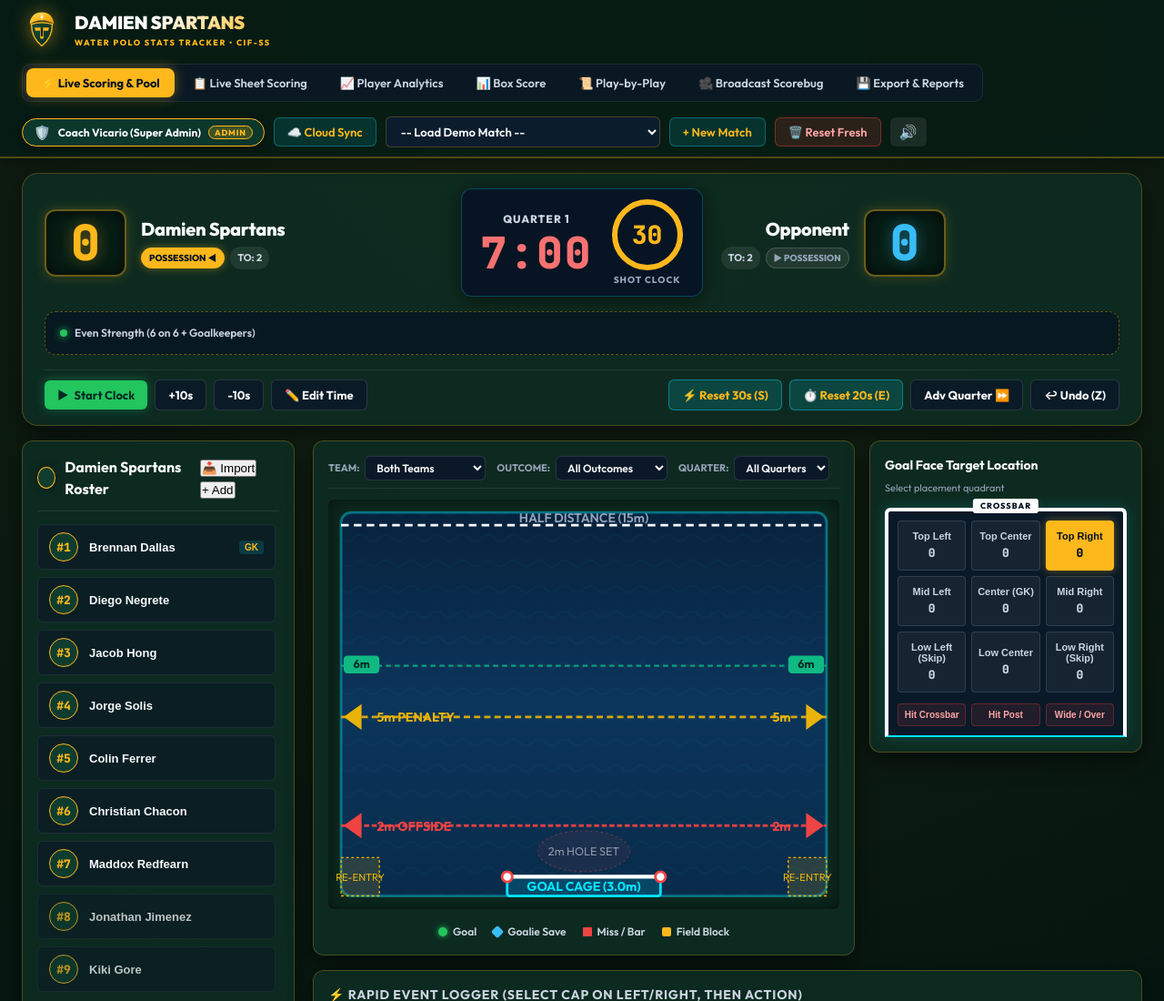
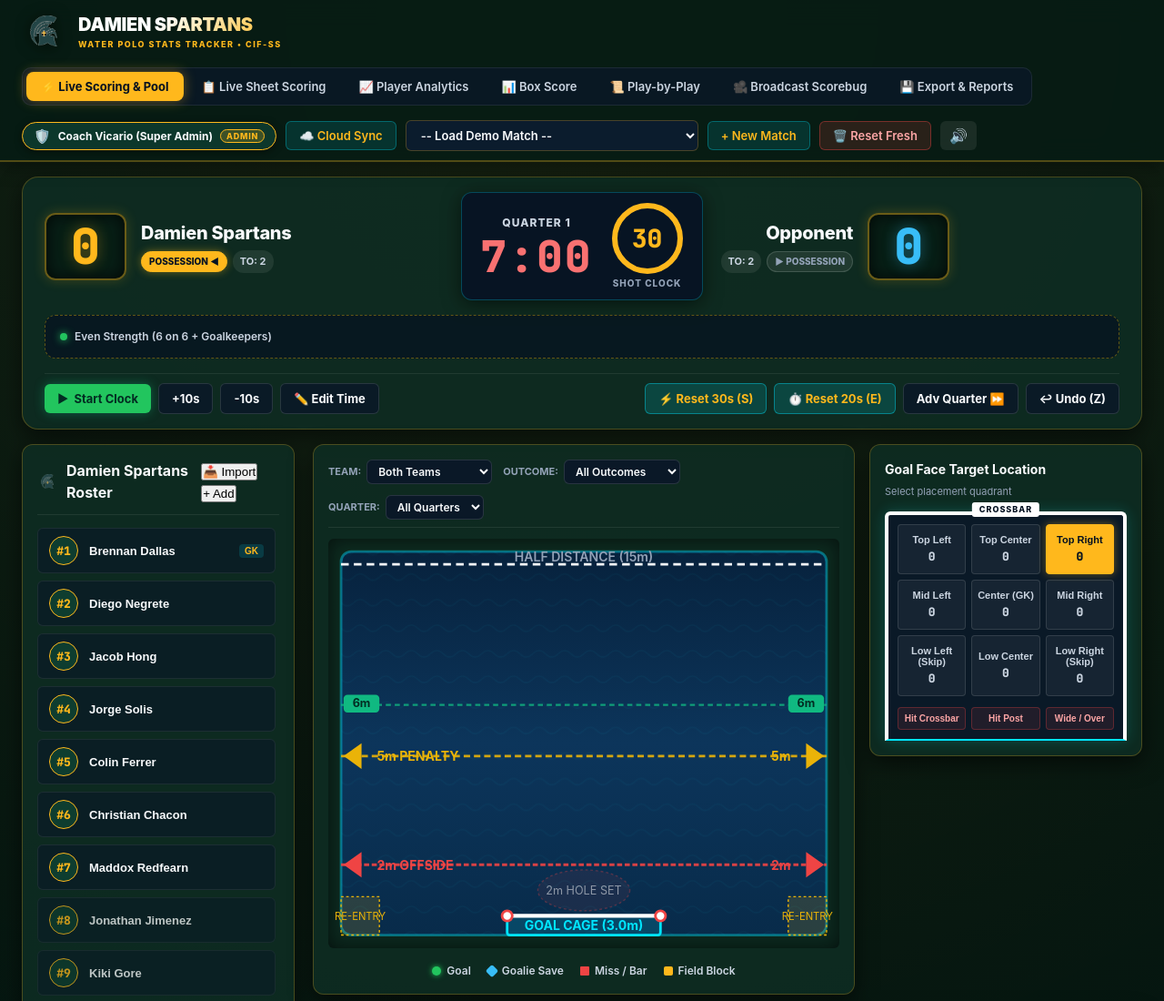
Before and after one commit to techmaster626-ai/Damien-tracker, a website with bundled scripts: page index.html in a window 1280 px wide. Shown: the top 1100 px of the page at 91% size. Built offline with nearby package versions, Linux system fonts and the light colour scheme.

Commit message:
feat: use official Damien Spartans helmet crest logo across app, header, favicon, scorebug, and reports

```diff
--- a/index.html
+++ b/index.html
@@ -6,10 +6,13 @@
   <title>Damien Spartans Water Polo • Live Stats & Scorekeeper</title>
   <meta name="description" content="Official Damien High School Spartans Boys Water Polo stats tracker, live scorekeeping, 30s shot clock, 20s exclusion timer, interactive pool shot chart, CIF-SS & NCAA box scores, MaxPreps export, and live stream scorebug.">
 
-  <!-- Google Fonts: Outfit & JetBrains Mono -->
+  <!-- Official Damien Spartans Favicon -->
+  <link rel="icon" type="image/png" href="assets/damien-logo.png">
+
+  <!-- Google Fonts: Inter & JetBrains Mono for Scoreboards -->
   <link rel="preconnect" href="https://fonts.googleapis.com">
   <link rel="preconnect" href="https://fonts.gstatic.com" crossorigin>
-  <link href="https://fonts.googleapis.com/css2?family=JetBrains+Mono:ital,wght@0,400;0,600;0,700;0,800;1,400&family=Outfit:wght@400;500;600;700;800;900&display=swap" rel="stylesheet">
+  <link href="https://fonts.googleapis.com/css2?family=Inter:wght@400;500;600;700;800;900&family=JetBrains+Mono:wght@500;700;800;900&display=swap" rel="stylesheet">
 
   <!-- Stylesheets -->
   <link rel="stylesheet" href="styles/main.css">
@@ -140,9 +143,9 @@
         <div class="roster-column-card">
           <div class="roster-team-header">
             <div class="team-header-title">
-              <div class="team-cap-badge-icon" style="background-color: #0e3d2f; border: 1px solid #ffb81c;"></div>
+              <img src="assets/damien-logo.png" alt="Damien Helmet" class="team-cap-badge-img" style="width: 22px; height: 22px; object-fit: contain;">
               <div class="team-title-text">
-                <h3 id="roster-header-home-name">Home Roster</h3>
+                <h3 id="roster-header-home-name">Damien Spartans</h3>
               </div>
             </div>
             <div class="roster-header-actions">
--- a/js/app.js
+++ b/js/app.js
@@ -174,29 +174,7 @@ class WaterPoloApp {
       <div class="top-nav-container">
         <div class="brand-block">
           <div class="brand-spartan-logo">
-            <svg viewBox="0 0 100 100" class="spartan-helmet-svg">
-              <defs>
-                <linearGradient id="goldGrad" x1="0%" y1="0%" x2="100%" y2="100%">
-                  <stop offset="0%" stop-color="#ffe066" />
-                  <stop offset="50%" stop-color="#ffb81c" />
-                  <stop offset="100%" stop-color="#d99400" />
-                </linearGradient>
-                <linearGradient id="greenGrad" x1="0%" y1="0%" x2="100%" y2="100%">
-                  <stop offset="0%" stop-color="#144d3b" />
-                  <stop offset="100%" stop-color="#0a291f" />
-                </linearGradient>
-              </defs>
-              <!-- Spartan Crest / Plume -->
-              <path d="M 50 8 C 30 8 20 22 20 38 C 28 32 38 28 50 28 C 62 28 72 32 80 38 C 80 22 70 8 50 8 Z" fill="url(#goldGrad)" />
-              <path d="M 46 12 L 54 12 L 52 28 L 48 28 Z" fill="#ffffff" opacity="0.4" />
-              <!-- Helmet Face Shell -->
-              <path d="M 24 38 C 24 60 32 78 50 92 C 68 78 76 60 76 38 C 65 34 50 34 50 34 C 50 34 35 34 24 38 Z" fill="url(#greenGrad)" stroke="#ffb81c" stroke-width="3" />
-              <!-- Spartan Eye T-Slit -->
-              <path d="M 32 46 L 68 46 L 66 54 L 54 54 L 54 74 L 46 74 L 46 54 L 34 54 Z" fill="#ffb81c" />
-              <!-- Nose Guard & Cheek plates -->
-              <path d="M 47 46 L 53 46 L 52 68 L 48 68 Z" fill="#082119" />
-              <circle cx="50" cy="20" r="3" fill="#ffffff" />
-            </svg>
+            <img src="assets/damien-logo.png" alt="Damien Spartans Logo" class="brand-spartan-img">
           </div>
           <div class="brand-text">
             <h1 class="brand-title">DAMIEN SPARTANS</h1>
--- a/js/broadcast.js
+++ b/js/broadcast.js
@@ -66,6 +66,7 @@ export class BroadcastEngine {
         <div class="scorebug-hud">
           <!-- Home Team Block -->
           <div class="scorebug-team home-side" style="border-left: 6px solid ${home.capColor};">
+            <img src="assets/damien-logo.png" alt="Damien Helmet" style="height: 28px; width: 28px; object-fit: contain; margin-right: 6px;">
             <div class="team-cap-box" style="background-color: ${home.capColor}; color: ${home.capTextColor};">
               <span class="cap-label">HOME</span>
             </div>
--- a/js/exporter.js
+++ b/js/exporter.js
@@ -161,8 +161,11 @@ export class ExporterEngine {
         <!-- Sheet Header -->
         <div class="ds-header-grid">
           <div class="ds-title-area">
-            <h2 class="ds-main-title">Stats Sheet - Damien Varsity WaterPolo</h2>
-            <div class="ds-meta-row">
+            <div style="display: flex; align-items: center; gap: 8px;">
+              <img src="assets/damien-logo.png" alt="Damien Spartans" style="height: 28px; width: auto; object-fit: contain;">
+              <h2 class="ds-main-title" style="margin: 0;">Stats Sheet - Damien Varsity WaterPolo</h2>
+            </div>
+            <div class="ds-meta-row" style="margin-top: 4px;">
               <span><strong>Date:</strong> ${state.match.date || '____________'}</span>
               <span><strong>Location:</strong> ${state.match.location || 'Damien Aquatic Complex'}</span>
               <span><strong>Official 1:</strong> ____________</span>
--- a/styles/main.css
+++ b/styles/main.css
@@ -101,10 +101,20 @@ body {
 }
 
 .brand-spartan-logo {
-  width: 44px;
-  height: 44px;
+  width: 48px;
+  height: 48px;
   flex-shrink: 0;
-  filter: drop-shadow(0 0 10px rgba(255, 184, 28, 0.5));
+  display: flex;
+  align-items: center;
+  justify-content: center;
+  filter: drop-shadow(0 2px 8px rgba(0, 0, 0, 0.6));
+}
+
+.brand-spartan-img {
+  width: 100%;
+  height: 100%;
+  object-fit: contain;
+  display: block;
 }
 
 .spartan-helmet-svg {
```
Also changed, not shown: assets/damien-logo.png (added), assets/logo.png (added), favicon.png (added).
